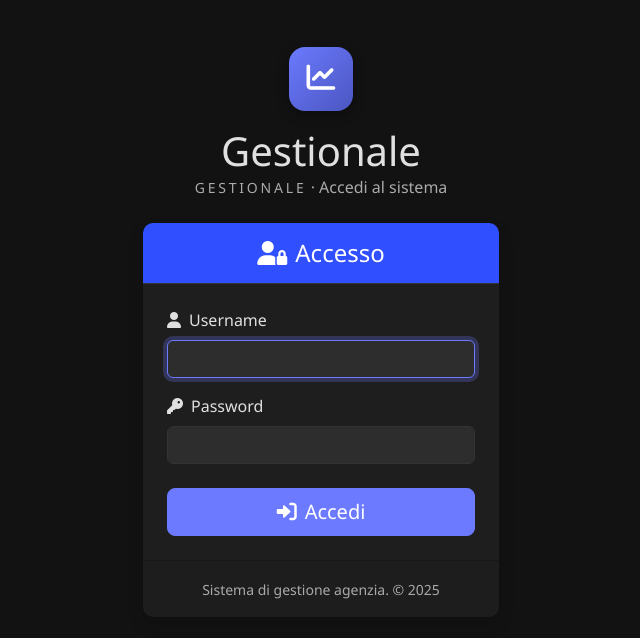
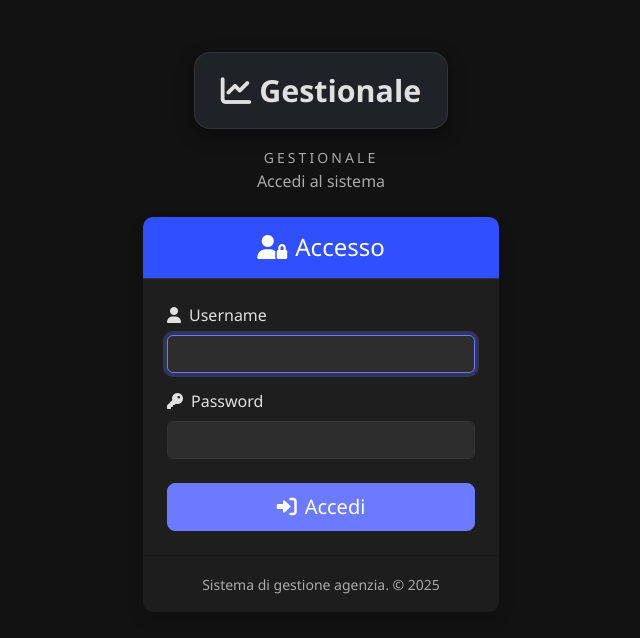
Before and after one commit to Snakepit10/gestionaleagenzia, a Django app: page /accounts/login/ in a window 1280 px wide. Shown: the top 638 px of the page, without its empty margins (319-959 px from the left). Run offline with Django 4.2, Linux system fonts and the light colour scheme; some libraries are stand-ins or nearby versions.

Commit message:
Branding: colori e wordmark ufficiali per agenzia + navbar personalizzata
- Palette ufficiali: GoldBet (navy #0e1a3c / oro #f5b71d), Better (verde #14602f /
  lime #8dc63f), PlanetWin365 (nero #1b1b1b / giallo #f2c200)
- Wordmark in stile marchio (Gold+Bet, BETTER corsivo, PLANET WIN 365)
- Navbar con sfondo colore primario dell'agenzia e bordo/inferiore + link attivi
  in colore accento; login con logo su sfondo brand
- Variabili CSS --brand-primario/--brand-accent sul body per temizzazione

Co-Authored-By: Claude Opus 4.8 <noreply@anthropic.com>

```diff
--- a/app/context_processors.py
+++ b/app/context_processors.py
@@ -1,17 +1,51 @@
 """Context processor per il branding dinamico per agenzia.
 
-Espone `brand` a tutti i template: nome, colore accento e icona in base
-all'agenzia dell'utente loggato (fallback neutro se non associato).
+Espone `brand` a tutti i template: nome, colore primario (navbar), colore
+accento e un wordmark HTML in stile marchio ufficiale, in base all'agenzia
+dell'utente loggato (fallback neutro se non associato).
 """
+from django.utils.safestring import mark_safe
+
+
+def _wm(html):
+    return mark_safe(html)
+
 
 # Configurazione per-agenzia (chiave = nome agenzia in minuscolo).
+# primario = sfondo navbar; accento = colore highlight; logo_html = wordmark.
 AGENZIA_BRAND = {
-    'goldbet': {'nome': 'Goldbet', 'colore': '#e0aa1e', 'colore2': '#b8860b', 'icona': 'fa-crown'},
-    'better':  {'nome': 'Better',  'colore': '#e0301e', 'colore2': '#a51d10', 'icona': 'fa-bolt'},
-    'planet':  {'nome': 'Planet',  'colore': '#2e7d32', 'colore2': '#1b5e20', 'icona': 'fa-globe'},
+    'goldbet': {
+        'nome': 'GoldBet',
+        'primario': '#0e1a3c',   # blu navy
+        'accento': '#f5b71d',    # oro
+        'logo_html': _wm('<span class="wm" style="letter-spacing:.01em;">'
+                         '<span style="color:#f5b71d;">Gold</span>'
+                         '<span style="color:#ffffff;">Bet</span></span>'),
+    },
+    'better': {
+        'nome': 'Better',
+        'primario': '#14602f',   # verde scuro
+        'accento': '#8dc63f',    # verde lime
+        'logo_html': _wm('<span class="wm" style="font-style:italic;letter-spacing:.04em;color:#ffffff;'
+                         'text-shadow:0 1px 0 rgba(0,0,0,.25);">BETTER</span>'),
+    },
+    'planet': {
+        'nome': 'PlanetWin365',
+        'primario': '#1b1b1b',   # nero
+        'accento': '#f2c200',    # giallo/oro
+        'logo_html': _wm('<span class="wm" style="letter-spacing:.02em;">'
+                         '<span style="color:#f2c200;">PLANET</span>'
+                         '<span style="color:#ffffff;">WIN</span>'
+                         '<span style="color:#f2c200;font-size:.62em;vertical-align:super;">365</span></span>'),
+    },
 }
 
-BRAND_DEFAULT = {'nome': 'Gestionale', 'colore': '#6b7aff', 'colore2': '#4b56c0', 'icona': 'fa-chart-line'}
+BRAND_DEFAULT = {
+    'nome': 'Gestionale',
+    'primario': '#1f2327',
+    'accento': '#6b7aff',
+    'logo_html': _wm('<span class="wm"><i class="fas fa-chart-line me-2"></i>Gestionale</span>'),
+}
 
 
 def branding(request):
@@ -29,6 +63,7 @@ def branding(request):
             if cfg:
                 brand.update(cfg)
             else:
-                # Agenzia non mappata: usa il suo nome col colore di default.
+                # Agenzia non mappata: nome col wordmark di default.
                 brand['nome'] = agenzia.nome
+                brand['logo_html'] = _wm('<span class="wm">%s</span>' % agenzia.nome)
     return {'brand': brand}
--- a/templates/app/login.html
+++ b/templates/app/login.html
@@ -7,11 +7,12 @@
 <div class="row justify-content-center align-items-center" style="min-height: 80vh;">
     <div class="col-md-6 col-lg-4">
         <div class="text-center mb-4">
-            <span class="brand-badge d-inline-flex align-items-center justify-content-center text-white mb-3" style="width:64px;height:64px;border-radius:16px;font-size:1.8rem;box-shadow:0 4px 12px rgba(0,0,0,.35);background: linear-gradient(135deg, {{ brand.colore }}, {{ brand.colore2 }});">
-                <i class="fas {{ brand.icona }}"></i>
-            </span>
-            <h2 class="display-6 mb-0">{{ brand.nome }}</h2>
-            <p class="text-muted"><small class="text-uppercase" style="letter-spacing:.2em;">Gestionale</small> · Accedi al sistema</p>
+            <div class="d-inline-flex align-items-center justify-content-center mb-3"
+                 style="padding:.9rem 1.6rem;border-radius:16px;background: {{ brand.primario }};border:1px solid rgba(255,255,255,.08);box-shadow:0 6px 18px rgba(0,0,0,.4);">
+                <span style="font-size:1.9rem;">{{ brand.logo_html }}</span>
+            </div>
+            <p class="text-muted mb-0"><small class="text-uppercase" style="letter-spacing:.22em;">Gestionale</small></p>
+            <p class="text-muted">Accedi al sistema</p>
         </div>
 
         <div class="card shadow border-0 rounded-lg">
--- a/templates/base.html
+++ b/templates/base.html
@@ -5,15 +5,17 @@
     <meta name="viewport" content="width=device-width, initial-scale=1.0">
     <title>{% block title %}{{ brand.nome }} · Gestionale{% endblock %}</title>
     <style>
-        .brand-logo { text-decoration: none; }
-        .brand-logo .brand-badge {
-            display: inline-flex; align-items: center; justify-content: center;
-            width: 38px; height: 38px; border-radius: 10px; color: #fff; font-size: 1.05rem;
-            box-shadow: 0 2px 6px rgba(0,0,0,.35); margin-right: .6rem; flex: none;
+        .navbar.brand-nav { background: var(--brand-primario) !important; border-bottom: 3px solid var(--brand-accent); }
+        .wm { font-weight: 800; line-height: 1; white-space: nowrap; }
+        .brand-logo { text-decoration: none; display: inline-flex; align-items: center; }
+        .brand-logo .wm { font-size: 1.35rem; }
+        .brand-logo .brand-sub {
+            font-size: .6rem; text-transform: uppercase; letter-spacing: .22em; opacity: .6;
+            margin-left: .55rem; padding-left: .55rem; border-left: 1px solid rgba(255,255,255,.25); color: #fff;
         }
-        .brand-logo .brand-text { display: inline-flex; flex-direction: column; line-height: 1.05; }
-        .brand-logo .brand-name { font-weight: 800; font-size: 1.15rem; letter-spacing: .02em; color: #fff; }
-        .brand-logo .brand-sub { font-size: .66rem; text-transform: uppercase; letter-spacing: .2em; opacity: .55; margin-top: 3px; }
+        .navbar.brand-nav .nav-link.active { color: var(--brand-accent) !important; }
+        .navbar.brand-nav .nav-link:hover { color: var(--brand-accent) !important; }
+        .navbar.brand-nav .navbar-nav .nav-link.active { border-bottom: 2px solid var(--brand-accent); }
     </style>
     <!-- Bootstrap CSS -->
     <link href="https://cdn.jsdelivr.net/npm/bootstrap@5.2.3/dist/css/bootstrap.min.css" rel="stylesheet">
@@ -28,18 +30,13 @@
     <!-- I CSS specifici per ogni pagina vengono caricati dopo per garantire la priorità -->
     {% block extra_css %}{% endblock %}
 </head>
-<body class="dark-mode">
+<body class="dark-mode" style="--brand-primario: {{ brand.primario }}; --brand-accent: {{ brand.accento }};">
     <!-- Navbar -->
-    <nav class="navbar navbar-expand-lg navbar-dark">
+    <nav class="navbar navbar-expand-lg navbar-dark brand-nav">
         <div class="container">
-            <a class="navbar-brand brand-logo d-flex align-items-center" href="{% url 'home' %}">
-                <span class="brand-badge" style="background: linear-gradient(135deg, {{ brand.colore }}, {{ brand.colore2 }});">
-                    <i class="fas {{ brand.icona }}"></i>
-                </span>
-                <span class="brand-text">
-                    <span class="brand-name">{{ brand.nome }}</span>
-                    <span class="brand-sub">Gestionale</span>
-                </span>
+            <a class="navbar-brand brand-logo" href="{% url 'home' %}">
+                {{ brand.logo_html }}
+                <span class="brand-sub">Gestionale</span>
             </a>
             <button class="navbar-toggler" type="button" data-bs-toggle="collapse" data-bs-target="#navbarNav">
                 <span class="navbar-toggler-icon"></span>
```
